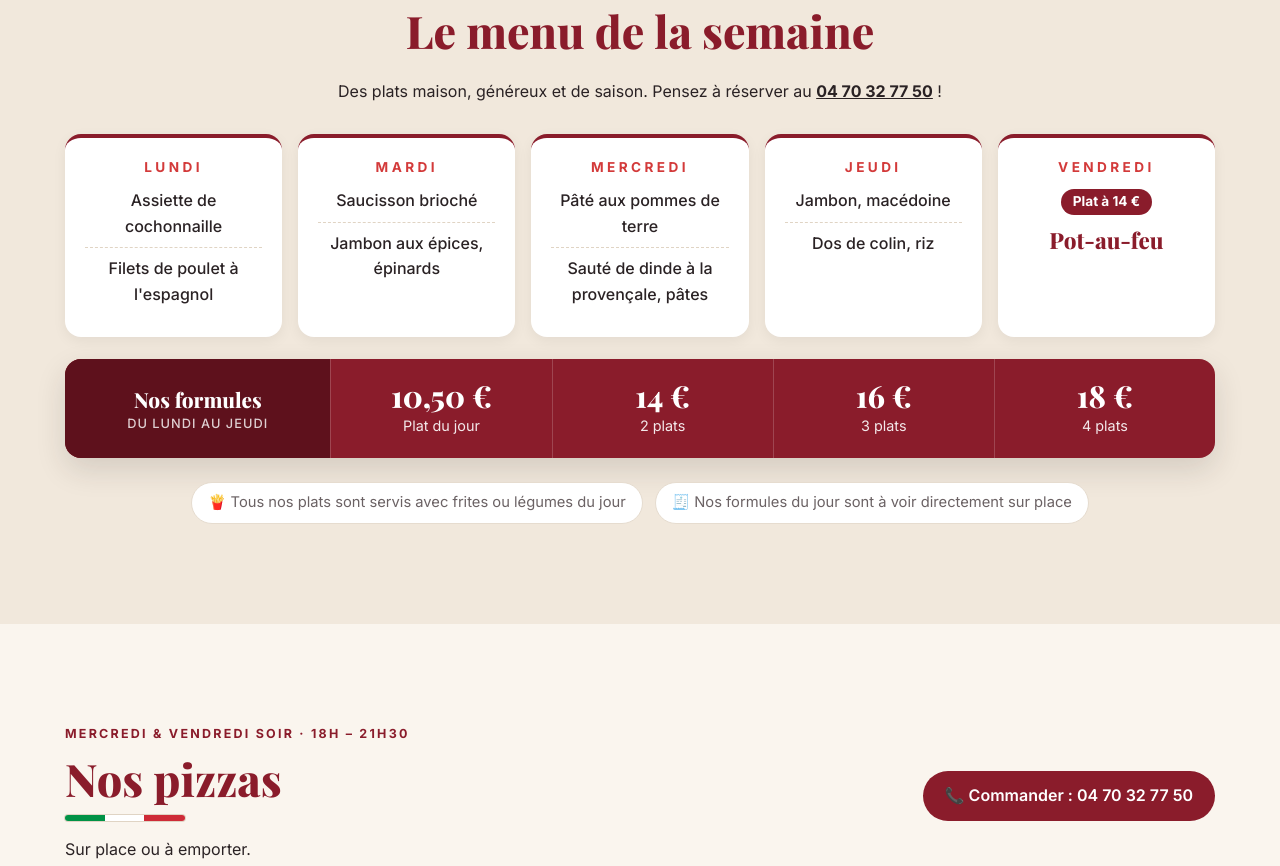
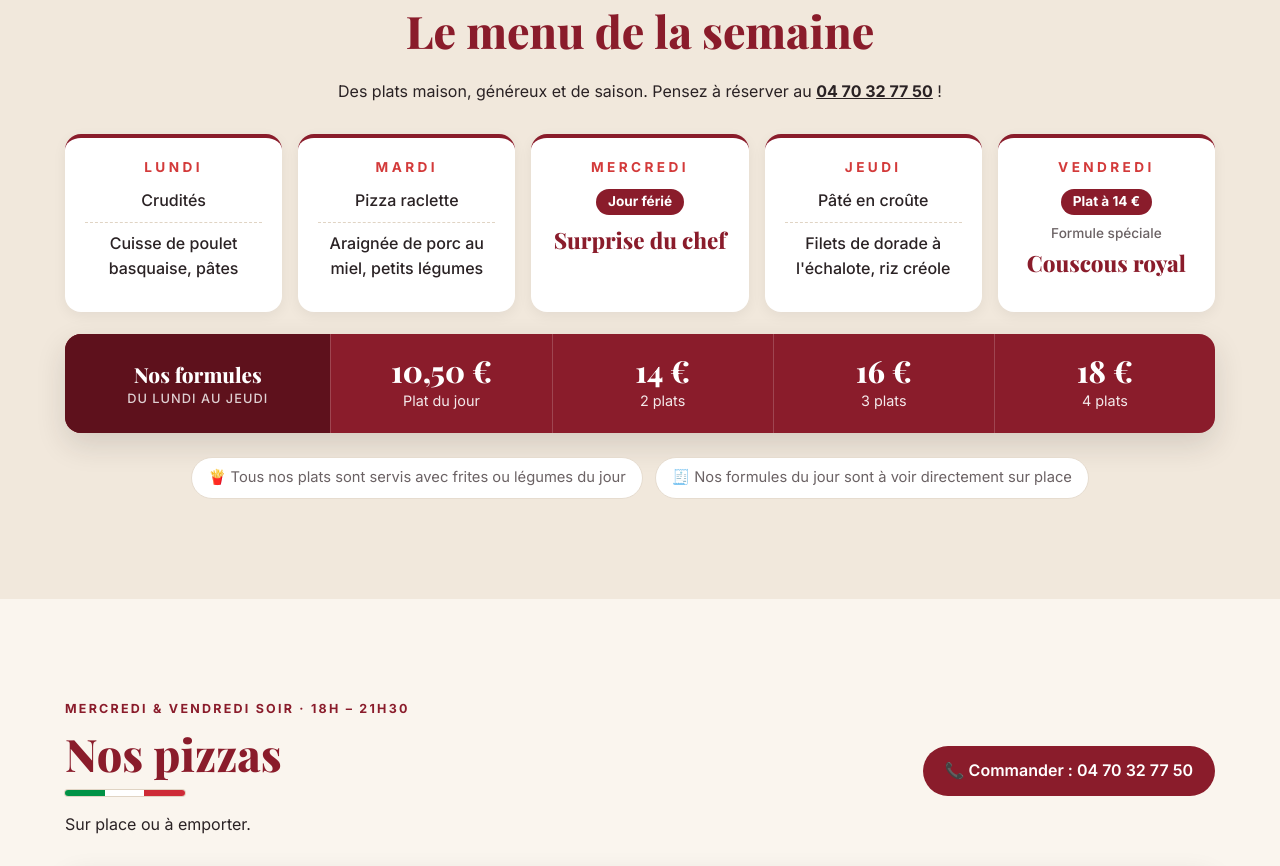
Before and after one commit to hervelombardo693-creator/oree-du-bois, a plain HTML site: page index.html in a window 1280 px wide. Shown: the part 2000-2866 px from the top of the page. Drawn offline with nearby package versions, Linux system fonts and the light colour scheme; a web font is replaced by a local one.

Commit message:
Menu de la semaine mis à jour (couscous royal vendredi)
Co-Authored-By: Claude Opus 5.5 <noreply@anthropic.com>

```diff
--- a/index.html
+++ b/index.html
@@ -319,11 +319,11 @@
       <p style="max-width:620px;margin:0 auto">Des plats maison, généreux et de saison. Pensez à réserver au <a href="tel:+33470327750"><strong>04 70 32 77 50</strong></a>&nbsp;!</p>
     </div>
     <div class="week reveal">
-      <div class="day"><h3>Lundi</h3><p>Assiette de cochonnaille</p><p>Filets de poulet à l'espagnol</p></div>
-      <div class="day"><h3>Mardi</h3><p>Saucisson brioché</p><p>Jambon aux épices, épinards</p></div>
-      <div class="day"><h3>Mercredi</h3><p>Pâté aux pommes de terre</p><p>Sauté de dinde à la provençale, pâtes</p></div>
-      <div class="day"><h3>Jeudi</h3><p>Jambon, macédoine</p><p>Dos de colin, riz</p></div>
-      <div class="day"><h3>Vendredi</h3><span class="price">Plat à 14 €</span><p class="star">Pot-au-feu</p></div>
+      <div class="day"><h3>Lundi</h3><p>Crudités</p><p>Cuisse de poulet basquaise, pâtes</p></div>
+      <div class="day"><h3>Mardi</h3><p>Pizza raclette</p><p>Araignée de porc au miel, petits légumes</p></div>
+      <div class="day"><h3>Mercredi</h3><span class="price">Jour férié</span><p class="star">Surprise du chef</p></div>
+      <div class="day"><h3>Jeudi</h3><p>Pâté en croûte</p><p>Filets de dorade à l'échalote, riz créole</p></div>
+      <div class="day"><h3>Vendredi</h3><span class="price">Plat à 14 €</span><div style="margin:0 0 2px;font-size:.85rem;color:var(--gris);font-weight:500">Formule spéciale</div><p class="star">Couscous royal</p></div>
     </div>
     <div class="formules reveal">
       <div class="formules-title">Nos formules<br><small>du lundi au jeudi</small></div>
```
